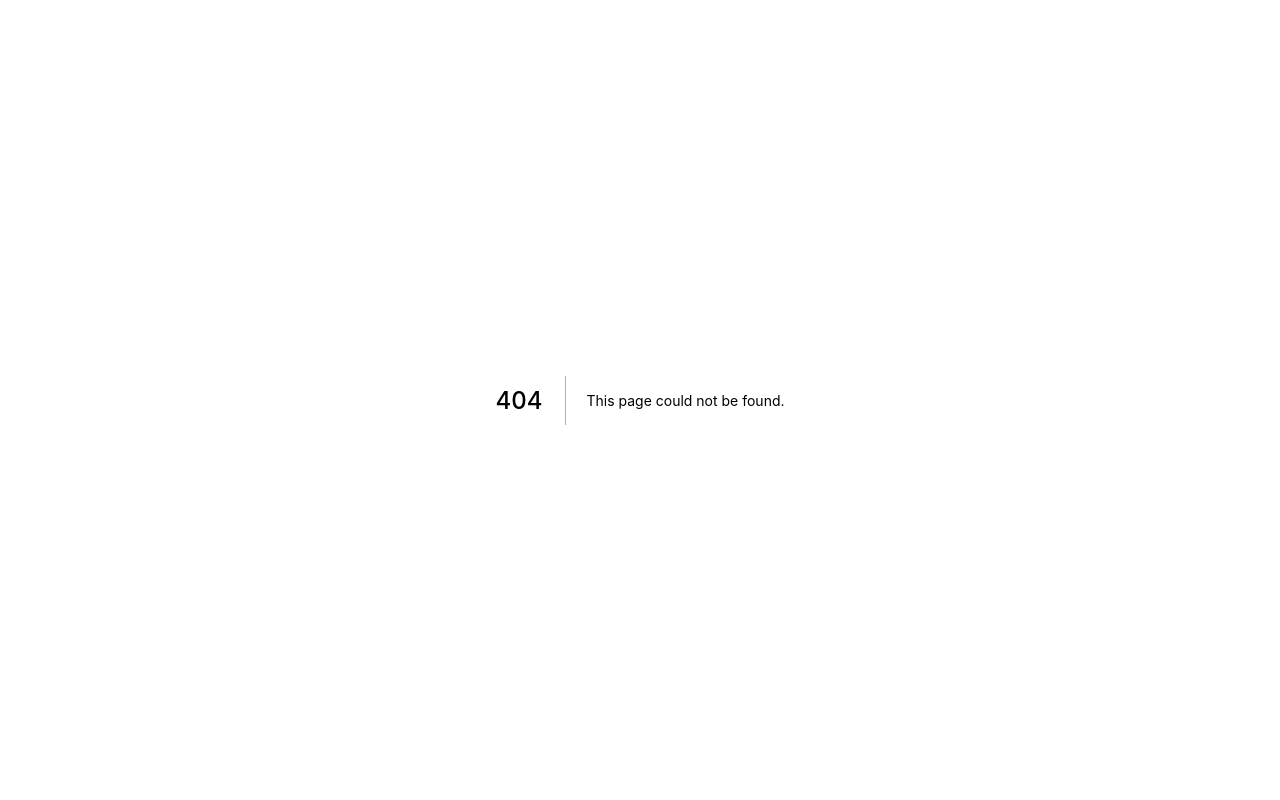
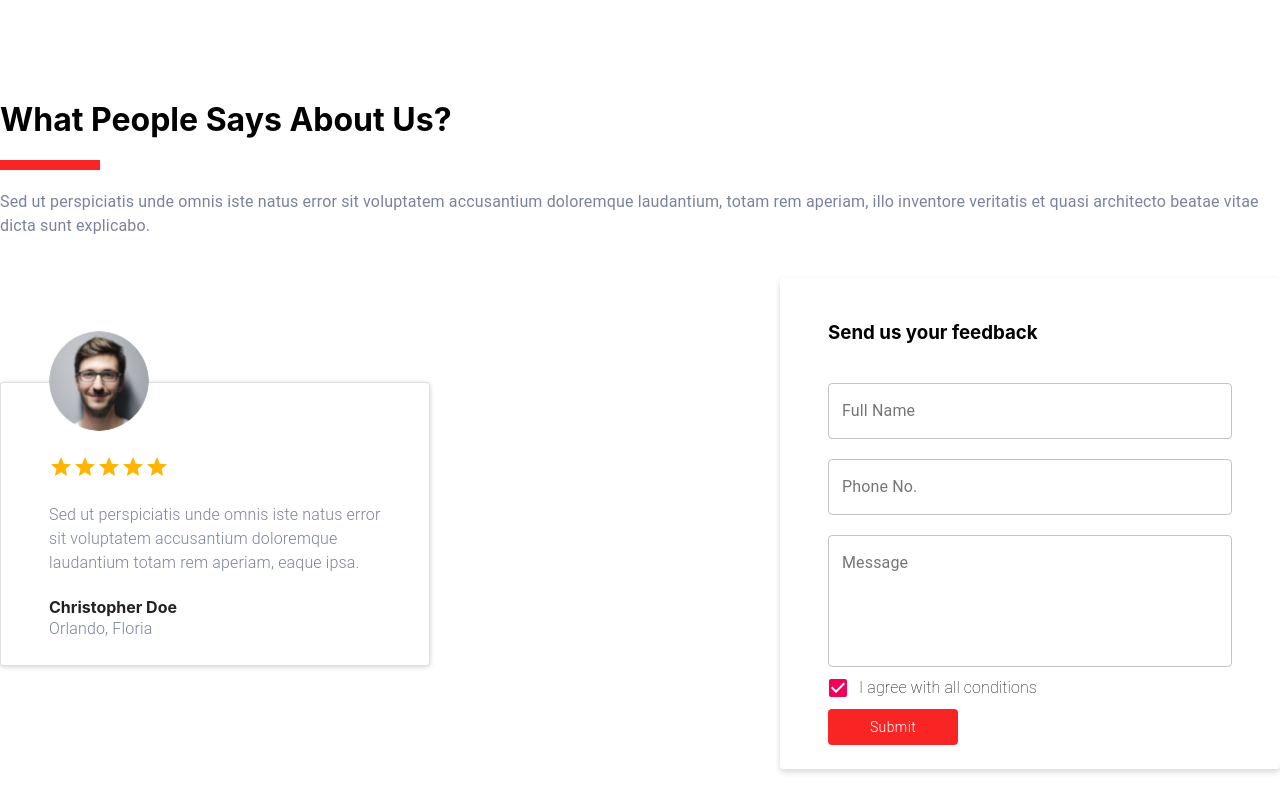
Before and after one commit to Print-ABC/istox-demo-webpage, a Next.js app: page /Contact in a window 1280 px wide. Before the commit this address had no page. Built offline with nearby package versions, Linux system fonts and the light colour scheme.

Commit message:
Add contact us section

```diff
--- a/package.json
+++ b/package.json
@@ -10,6 +10,7 @@
   "dependencies": {
     "@material-ui/core": "^4.11.0",
     "@material-ui/icons": "^4.9.1",
+    "@material-ui/lab": "^4.0.0-alpha.56",
     "next": "9.5.2",
     "react": "16.13.1",
     "react-dom": "16.13.1"
--- /dev/null
+++ b/pages/Contact.tsx
@@ -0,0 +1,92 @@
+import React, { useState } from "react";
+import makeStyles from "@material-ui/core/styles/makeStyles";
+import { Avatar, Box, Divider, Paper, Typography } from "@material-ui/core";
+import { Rating } from "@material-ui/lab";
+import ContactForm from "./components/ContactForm";
+
+const useStyles = makeStyles((theme) => ({
+  root: {
+    marginTop: 100,
+  },
+  description: {
+    "& > .MuiTypography-root": {
+      marginTop: 20,
+    },
+  },
+  divider: {
+    width: 100,
+    border: "5px solid #F92524",
+    opacity: 1,
+    marginTop: 10,
+  },
+  formBox: {
+    display: "flex",
+    alignItems: "center",
+    justifyContent: "space-between",
+    marginTop: 40,
+  },
+  testimony: {
+    width: 430,
+    boxShadow: "0px 1px 5px lightgrey",
+    padding: theme.spacing(6, 6, 3),
+    "& > .MuiAvatar-root": {
+      width: 100,
+      height: 100,
+      position: "absolute",
+      transform: "translate(0px, -100px)",
+    },
+    "& > .MuiRating-root": {
+      margin: theme.spacing(3, 0),
+    },
+    "& > .MuiTypography-root": {
+      color: "#7A839E",
+      fontWeight: 300,
+    },
+  },
+}));
+
+const Testimony = (props) => {
+  const classes = useStyles();
+  return (
+    <Paper variant="outlined" className={classes.testimony}>
+      <Avatar alt="avatar" src="avatar.png" />
+      <Rating name="read-only" value={5} readOnly />
+      <Typography>
+        Sed ut perspiciatis unde omnis iste natus error sit voluptatem
+        accusantium doloremque laudantium totam rem aperiam, eaque ipsa.
+      </Typography>
+      <h4 style={{ marginBottom: 0 }}>Christopher Doe</h4>
+      <Typography>Orlando, Floria</Typography>
+    </Paper>
+  );
+};
+
+const Contact: React.FC = (props) => {
+  const classes = useStyles();
+
+  const [checked, setChecked] = useState(true);
+
+  const handleChange = (event: React.ChangeEvent<HTMLInputElement>) => {
+    setChecked(!checked);
+  };
+
+  return (
+    <Box id="contact" className={classes.root}>
+      <Box className={classes.description}>
+        <h1>What People Says About Us?</h1>
+        <Divider className={classes.divider} />
+        <Typography style={{ color: "#7A839E" }}>
+          Sed ut perspiciatis unde omnis iste natus error sit voluptatem
+          accusantium doloremque laudantium, totam rem aperiam, illo inventore
+          veritatis et quasi architecto beatae vitae dicta sunt explicabo.
+        </Typography>
+      </Box>
+      <Box className={classes.formBox}>
+        <Testimony />
+        <ContactForm checked={checked} handleChange={handleChange} />
+      </Box>
+    </Box>
+  );
+};
+
+export default Contact;
--- /dev/null
+++ b/pages/components/ContactForm.tsx
@@ -0,0 +1,70 @@
+import React, { useState } from "react";
+import makeStyles from "@material-ui/core/styles/makeStyles";
+import {
+  Checkbox,
+  FormControlLabel,
+  TextField,
+  Button,
+} from "@material-ui/core";
+import ScheduleIcon from "@material-ui/icons/Schedule";
+
+const useStyles = makeStyles((theme) => ({
+  contactForm: {
+    width: 500,
+    display: "flex",
+    flexDirection: "column",
+    boxShadow: "0px 3px 6px #00000029",
+    borderRadius: 4,
+    padding: theme.spacing(3, 6),
+    "& > .MuiFormControlLabel-root > .MuiTypography-root": {
+      fontWeight: 200,
+    },
+    "& > .MuiTextField-root": {
+      marginTop: 20,
+    },
+    "& > .MuiButton-root": {
+      width: 130,
+      backgroundColor: "#F92524",
+      color: theme.palette.common.white,
+      fontWeight: 300,
+      textTransform: "capitalize",
+    },
+  },
+  checkboxBtn: {
+    color: "#F92524",
+  },
+}));
+
+const ContactForm = (props) => {
+  const { checked, handleChange } = props;
+  const classes = useStyles();
+
+  return (
+    <form className={classes.contactForm}>
+      <h3>Send us your feedback</h3>
+      <TextField label="Full Name" variant="outlined" color="secondary" />
+      <TextField label="Phone No." variant="outlined" color="secondary" />
+      <TextField
+        label="Message"
+        variant="outlined"
+        color="secondary"
+        multiline
+        rows={5}
+      />
+      <FormControlLabel
+        control={
+          <Checkbox
+            checked={checked}
+            onChange={handleChange}
+            name="agree"
+            className={classes.checkboxBtn}
+          />
+        }
+        label="I agree with all conditions"
+      />
+      <Button type="submit">Submit</Button>
+    </form>
+  );
+};
+
+export default ContactForm;
--- a/pages/index.tsx
+++ b/pages/index.tsx
@@ -7,6 +7,7 @@ import About from "./About";
 import Class from "./Class"
 import Trainers from "./Trainers"
 import Pricing from "./Pricing"
+import Contact from "./Contact"
 
 const useStyles = makeStyles((theme) => ({
   root: {
@@ -34,6 +35,7 @@ export default function Home() {
         <Class />
         <Trainers />
         <Pricing />
+        <Contact />
       </main>
     </div>
   );
```
Also changed, not shown: public/avatar.png (added), 1 other file (tests, documents, lock files or other folders).
